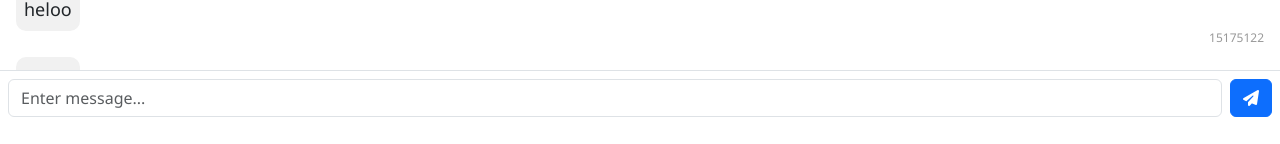
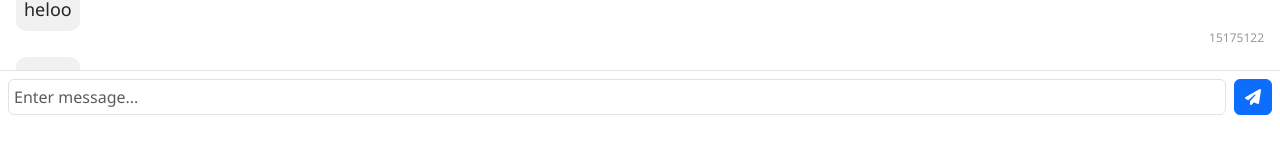
Before and after one commit to HoangThuy0105/VSocial, a Vue app: page /chat in a window 1280 px wide. Shown: the part 653-797 px from the top of the page. Built offline with nearby package versions, Linux system fonts and the light colour scheme.

Commit message:
updated chat

```diff
--- a/src/components/chat/ChatInput.vue
+++ b/src/components/chat/ChatInput.vue
@@ -1,4 +1,4 @@
-<template>
+<!-- <template>
   <div class="chat-input d-flex align-items-center p-2 border-top">
     <input
       ref="messageInput"
@@ -33,4 +33,53 @@ export default {
     },
   },
 };
+</script> -->
+<template>
+  <div class="chat-input d-flex align-items-center p-2 border-top">
+    <input
+      ref="messageInput"
+      v-model="inputMessage"
+      type="text"
+      class="form-control me-2"
+      placeholder="Enter message..."
+      @keyup.enter="sendMessage"
+    />
+    <button class="btn btn-primary" @click="sendMessage">
+      <i class="fas fa-paper-plane"></i>
+    </button>
+  </div>
+</template>
+<script>
+export default {
+  data() {
+    return {
+      inputMessage: "",
+    };
+  },
+  methods: {
+    sendMessage() {
+      if (this.inputMessage.trim()) {
+        this.$emit("send", this.inputMessage);
+        this.inputMessage = "";
+        this.$nextTick(() => {
+          this.$refs.messageInput.focus();
+        });
+      }
+    },
+  },
+};
 </script>
+
+<style scoped>
+.chat-input {
+  display: flex;
+  padding: 10px;
+}
+.chat-input input {
+  flex: 1;
+  padding: 5px;
+}
+.chat-input button {
+  padding: 5px 10px;
+}
+</style>
--- a/src/components/content/MainContent.vue
+++ b/src/components/content/MainContent.vue
@@ -208,7 +208,7 @@ export default {
             "https://phuongtanphuoc.gov.vn/wp/vietnam/anhdepvietnam%20(24).jpg",
             "https://images.pexels.com/photos/235990/pexels-photo-235990.jpeg?auto=compress&cs=tinysrgb&w=1260&h=750&dpr=1",
             "https://via.placeholder.com/200x300",
-            "https://via.placeholder.com/200x300",
+
           ],
           likes: "1.7",
           shares: 12,
@@ -252,7 +252,6 @@ export default {
           showOptions: false,
         },
 
-        // Thêm các bài viết khác nếu cần
       ],
       isSharePostVisible: false,
     };
--- a/src/components/layout/AppHeader.vue
+++ b/src/components/layout/AppHeader.vue
@@ -5,9 +5,15 @@
       :class="isDarkMode ? 'header-dark' : 'header-light'"
     >
       <div class="d-flex align-items-center mb-2 mb-lg-0">
-        <li class="nav-item d-flex align-items-center ms-3 me-3">
+        <!-- <li class="nav-item d-flex align-items-center ms-3 me-3">
           <i class="fa-solid fa-house me-2 btn"></i>
           <a href="#" class="nav-link fs-5">Home</a>
+        </li> -->
+        <li class="nav-item d-flex align-items-center ms-3 me-3">
+          <router-link to="/" class="nav-link fs-5 d-flex align-items-center">
+            <i class="fa-solid fa-house me-2"></i>
+            Home
+          </router-link>
         </li>
 
         <div class="d-flex justify-content-center align-items-center p-2">
@@ -47,9 +53,6 @@
           </button>
         </div>
         <!-- chat -->
-        <!-- <div class="frame-border rounded-icon me-2">
-          <i class="fa-solid fa-comment-dots btn"></i>
-        </div> -->
         <router-link to="/chat" class="frame-border rounded-icon me-2">
           <i class="fa-solid fa-comment-dots btn"></i>
         </router-link>
@@ -74,6 +77,7 @@
 import { mapState } from "vuex";
 
 export default {
+  name: "HomeView",
   data() {
     return {
       post: {
@@ -91,7 +95,6 @@ export default {
   methods: {
     toggleDarkMode() {
       this.$store.dispatch("mode/toggleDarkMode");
-
     },
     goToChat() {
       this.$router.push("/chat");
--- a/src/router/index.js
+++ b/src/router/index.js
@@ -5,7 +5,7 @@ import ChatView from '../views/ChatView.vue';
 const routes = [
   {
     path: '/',
-    name: 'home',
+    name: 'Home',
     component: HomeView,
   },
   {
```
Also changed, not shown: src/store/modules/content.js (added, +67 -0 lines), src/components/chat/ChatHeader.vue (line endings or trailing spaces), src/components/chat/ChatList.vue (line endings or trailing spaces), src/components/chat/ChatMessage.vue (line endings or trailing spaces), src/components/chat/ChatWindow.vue (line endings or trailing spaces), src/views/ChatView.vue (line endings or trailing spaces).
